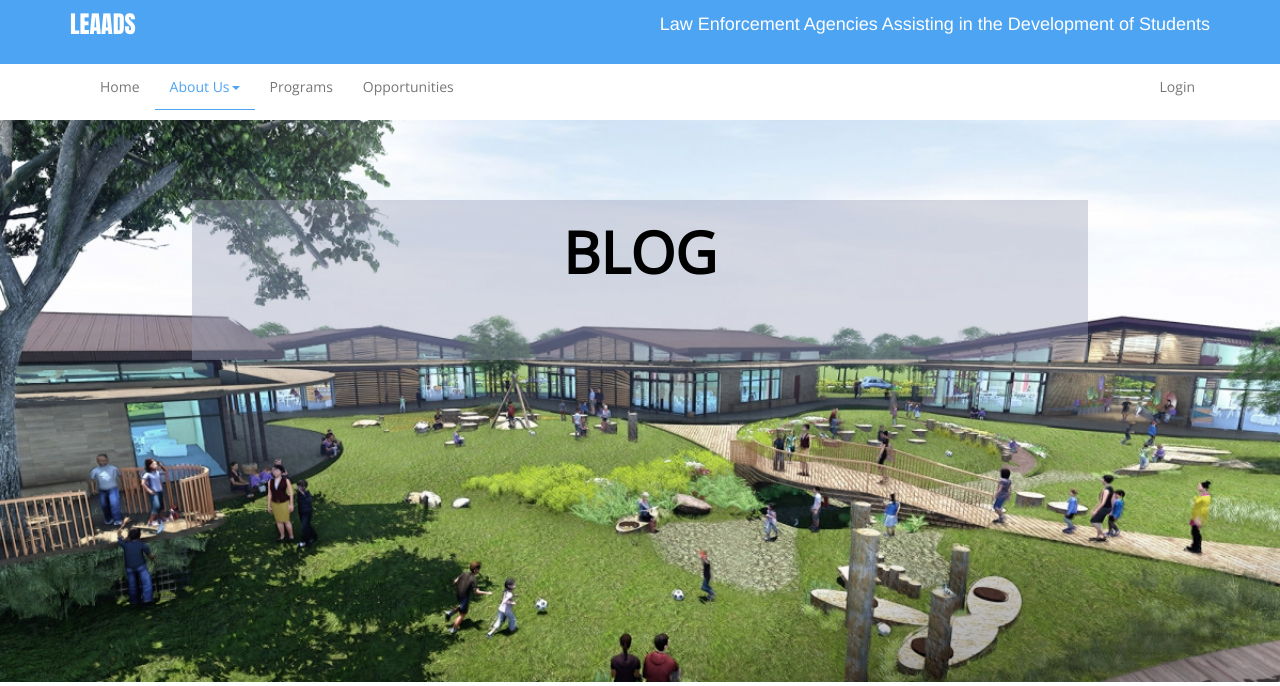
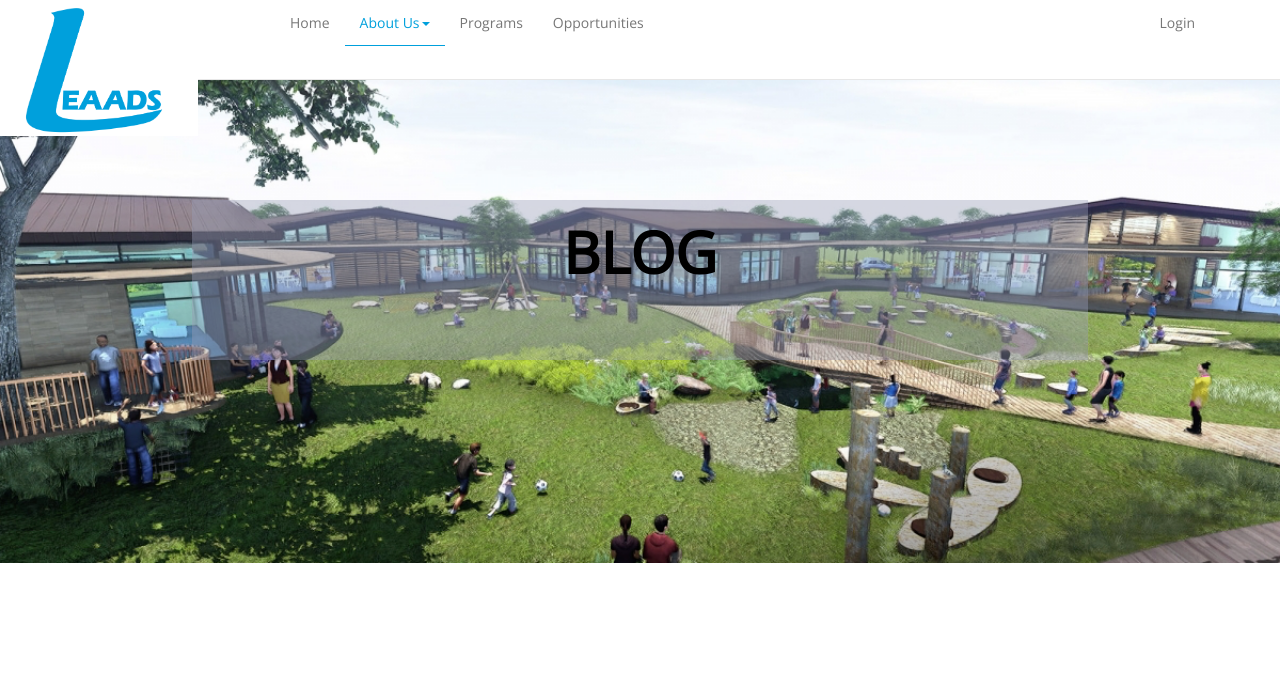
Before and after one commit to SrutiG/LEAADS-website, a Flask app: page /blog in a window 1280 px wide. Shown: the top 686 px of the page. Run offline with Flask 2, Linux system fonts and the light colour scheme; data that the repository does not hold is empty; some libraries are stand-ins or nearby versions; grey boxes are pictures that could not be loaded.

Commit message:
Changed logo and navbar, still need to fix navbar.

```diff
--- a/app/static/css/index.css
+++ b/app/static/css/index.css
@@ -1,7 +1,7 @@
 @charset “UTF-8″;
 
 :root {
-    --colorPrimary: #4da4f2;
+    --colorPrimary: #00A0dC;
     --colorPrimaryLight: #FFF;
     --colorPrimaryDark: #000000;
     --colorAccent: #EEE;
@@ -10,9 +10,9 @@
     --textLight: #666;
     --overlay: var(--colorPrimaryDark);
     --primaryBorderColor: var(--colorPrimary);
-    --header: var(--colorPrimary);
+    --header: var(--colorPrimaryLight);
     --background: var(--colorPrimaryLight);
-    --nav: var(--colorPrimaryLight);
+    --colorNav: var(--colorPrimaryLight);
 }
 
 body {
@@ -21,32 +21,22 @@ body {
 }
 
 /* header and navigation */
-.top-header {
-    background-color: var(--header);
-    height: 8vh;
-    min-height: 40px;
-    width: 100vw;
-    color: var(--colorPrimaryLight);
-    position: static;
-    font-size: 100%;
-    font-family: Impact, Helvetica;
+
+#nav {
+    height: 5vh ! important;
 }
 
-#main-title {
-    display: inline-block;
-    margin-top: 1%;
+#header-logo {
+/*    display: inline-block;    */
+    padding-top: .5%;
+    background-color: #ffffff;
     vertical-align: middle;
+    position: absolute;
+    z-index: 11;
 }
 
-.header-content > #sub-title {
-    display: inline-block;
-    float: right;
-    margin-top: 1.3%;
-    font-family: Helvetica;
-}
-
-@media screen and (max-width: 600px) {
-    .header-content > #sub-title {
+@media screen and (max-width: 700px) {
+    .header-logo {
         display: none;
     }
 }
@@ -57,7 +47,7 @@ body {
 }
 
 .nav {
-    background-color: var(--nav);
+    background-color: var(--colorNav);
     z-index: 10;
 }
 
@@ -79,6 +69,7 @@ body {
     color: var(--colorPrimary) ! important;
     border-bottom: 1px solid var(--colorPrimary);
 }
+
 
 .welcome-user {
 }
--- a/app/templates/layout.html
+++ b/app/templates/layout.html
@@ -33,24 +33,21 @@
 {% endwith %}
 <body {% block class %} {%endblock %}>
 
-<!-- Header, not fixed, at the top of the initial viewport -->
-<header class="top-header">
-    <div class="container nav-content">
-        <div class="header-content">
-            <h3 id="main-title">LEAADS</h3>
-            <h4 id="sub-title">Law Enforcement Agencies Assisting in the Development of Students</h4>
-        </div>
+
+<!-- Logo -->
+<div class="row">
+    <div id="header-logo" class="col-xs-2">
+        <img class="img-responsive" src="{{url_for('static', filename='images/leaads-logo-word.png')}}">
     </div>
-</header>
-
-<!-- This is if anything is needed between the header and the navigation -->
-{% block prenav %}
-{% endblock %}
+    <div class="col-xs-10" style:"background-color: #fff"></div>
+</div>
 
 <!-- The navigation bar, it is fixed to the top and homepage has a scroll
  spy that fixes it once it passes the height of the initial viewport -->
-<nav id="nav" class="nav navigation navbar-default affix-top" data-spy="affix">
+<nav id="nav" class="nav navbar navbar-fixed-top navigation navbar-default" data-spy="affix">
     <div class="container">
+
+        <!-- Navbar used for smaller screens -->
         <div class="navbar-header">
             <button id="" type="button" class="navbar-toggle" data-toggle="collapse" data-target="#myNavbar">
               <span class="icon-bar"></span>
@@ -58,8 +55,14 @@
               <span class="icon-bar"></span>
             </button>
         </div>
+
+        <!-- Normal navbar -->
         <div id="myNavbar" class="collapse navbar-collapse row nav-wrapper" style="padding: 0px ! important;">
-            <div class="col-xs-6" style="height: 100%;">
+
+            <!-- Spacer for logo -->
+            <div class="col-xs-2"></div>
+
+            <div class="col-xs-7" style="height: 100%;">
                 <ul class="nav navbar-nav navbar-left">
                     <li id="home-link" class="nav-item"><a href="{{ url_for('home') }}">Home</a></li>
                     <li class="nav-item dropdown" id="about-link">
@@ -74,7 +77,7 @@
                     <li id="opp-link" class="nav-item"><a href="{{ url_for('opportunities_list') }}">Opportunities</a></li>
                 </ul>
             </div>
-            <div class="col-xs-6">
+            <div class="col-xs-3">
                 <ul class="nav navbar-nav navbar-right">
                     {% if login %}
                     <li class="nav-item"><h3 class="navbar-brand welcome-user">Welcome, <b>{{ user }}!</b></h3></li>
```
Also changed, not shown: app/static/images/leaads-logo-word.png (added), app/templates/home.html (line endings or trailing spaces).
